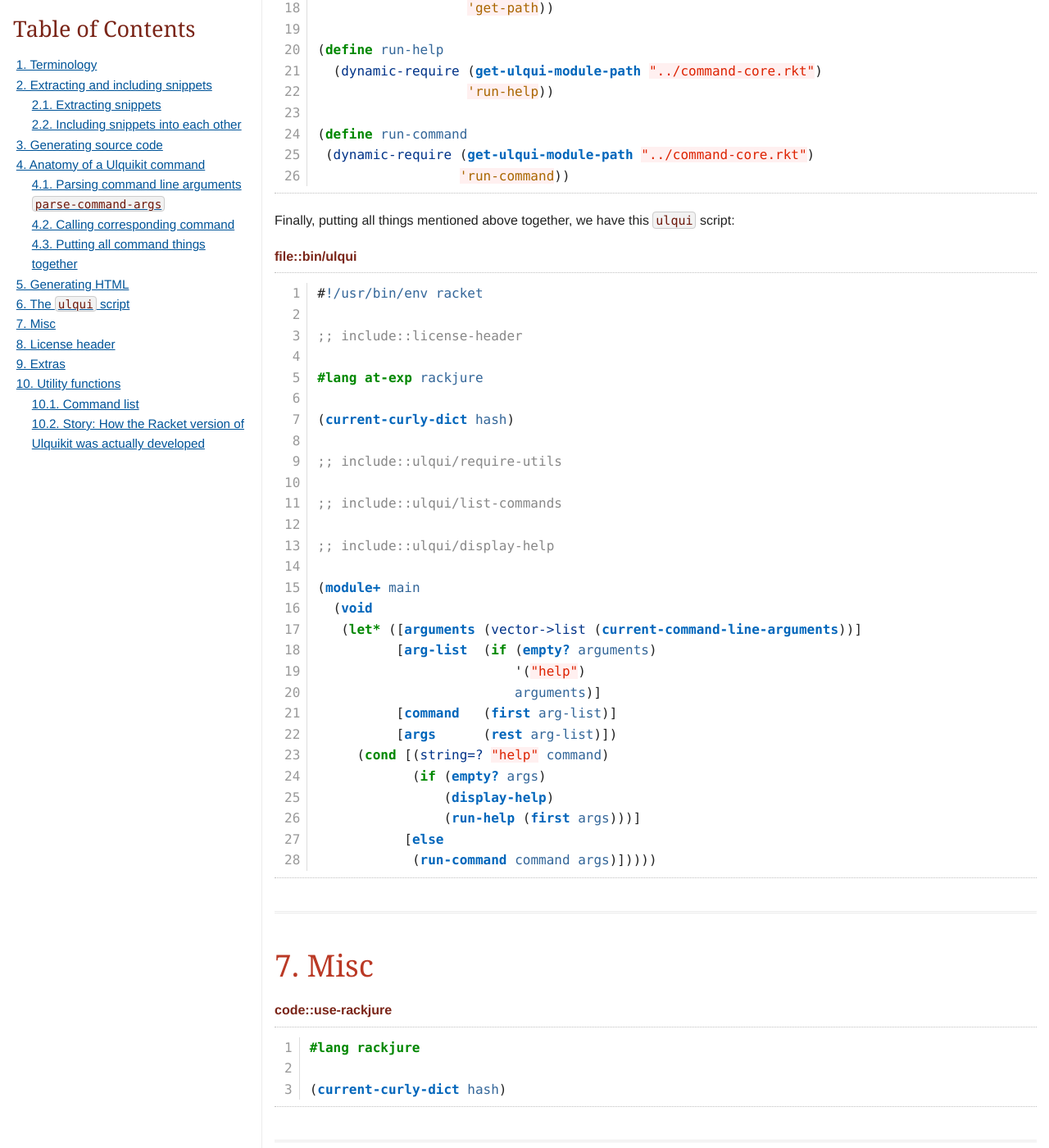
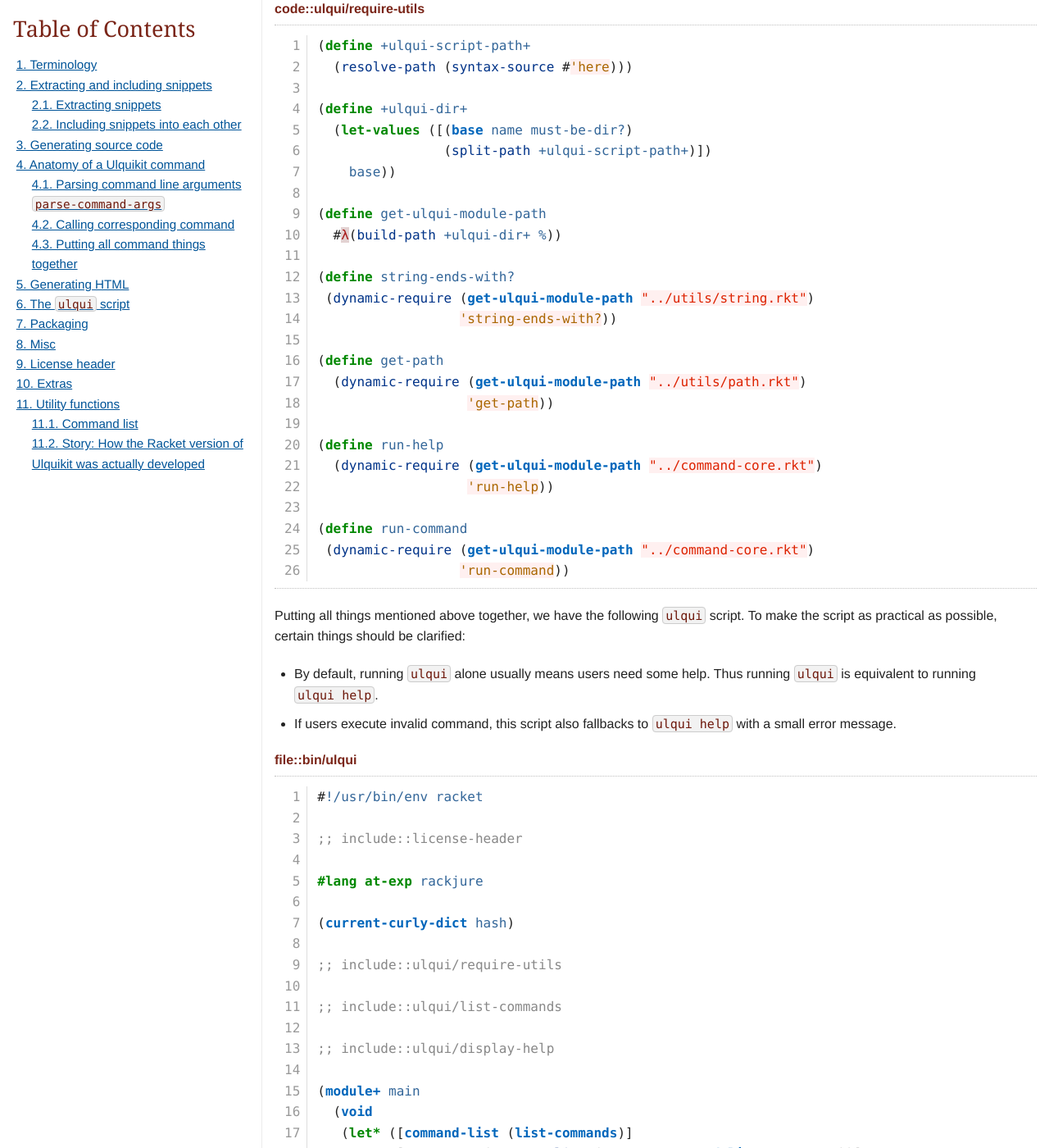
Before and after one commit to cmpitg/cmpitg.github.com, a Jekyll site: the page projects/ulquikit/How-It-Works.html, which Jekyll copies as it is, in a window 1280 px wide and 1400 px high, scrolled down 32514 px. Shown: the whole window at 82% size. Built offline with Jekyll 4.4.1, drawn with Linux system fonts in a browser that asks for light colours; nearby versions of some CDN libraries; some of the changed text lies outside the part shown.

Commit message:
Update Ulquikit

```diff
--- a/projects/ulquikit/How-It-Works.html
+++ b/projects/ulquikit/How-It-Works.html
@@ -451,14 +451,15 @@
 </li>
 <li><a href="#_generating_html">5. Generating HTML</a></li>
 <li><a href="#_the_code_ulqui_code_script">6. The <code>ulqui</code> script</a></li>
-<li><a href="#_misc">7. Misc</a></li>
-<li><a href="#_license_header">8. License header</a></li>
-<li><a href="#_extras">9. Extras</a></li>
-<li><a href="#_utility_functions">10. Utility functions</a></li>
+<li><a href="#_packaging">7. Packaging</a></li>
+<li><a href="#_misc">8. Misc</a></li>
+<li><a href="#_license_header">9. License header</a></li>
+<li><a href="#_extras">10. Extras</a></li>
+<li><a href="#_utility_functions">11. Utility functions</a></li>
 <li>
 <ul class="sectlevel2">
-<li><a href="#_command_list">10.1. Command list</a></li>
-<li><a href="#_story_how_the_racket_version_of_ulquikit_was_actually_developed">10.2. Story: How the Racket version of Ulquikit was actually developed</a></li>
+<li><a href="#_command_list">11.1. Command list</a></li>
+<li><a href="#_story_how_the_racket_version_of_ulquikit_was_actually_developed">11.2. Story: How the Racket version of Ulquikit was actually developed</a></li>
 </ul>
 </li>
 </ul>
@@ -797,6 +798,18 @@
 ----                            <i class="conum" data-value="4"></i><b>(4)</b></pre>
 </div>
 </div>
+<div class="paragraph">
+<p>or</p>
+</div>
+<div class="listingblock">
+<div class="content">
+<pre>[source]                        <i class="conum" data-value="2"></i><b>(2)</b>
+.code::title-of-the-code-block  <i class="conum" data-value="1"></i><b>(1)</b>
+----                            <i class="conum" data-value="3"></i><b>(3)</b>
+Content of the code block
+----                            <i class="conum" data-value="4"></i><b>(4)</b></pre>
+</div>
+</div>
 </li>
 <li>
 <p>A <em>file snippet</em> shares the same structure as a <em>code snippet</em>:</p>
@@ -804,6 +817,18 @@
 <div class="content">
 <pre>.file::title-of-the-code-block  <i class="conum" data-value="1"></i><b>(1)</b>
 [source]                        <i class="conum" data-value="2"></i><b>(2)</b>
+----                            <i class="conum" data-value="3"></i><b>(3)</b>
+Content of the code block
+----                            <i class="conum" data-value="4"></i><b>(4)</b></pre>
+</div>
+</div>
+<div class="paragraph">
+<p>or</p>
+</div>
+<div class="listingblock">
+<div class="content">
+<pre>[source]                        <i class="conum" data-value="2"></i><b>(2)</b>
+.file::title-of-the-code-block  <i class="conum" data-value="1"></i><b>(1)</b>
 ----                            <i class="conum" data-value="3"></i><b>(3)</b>
 Content of the code block
 ----                            <i class="conum" data-value="4"></i><b>(4)</b></pre>
@@ -959,14 +984,18 @@
 48
 49
 50
-51</div></td><td class="code"><span class="tok-c1">;; include::extract-snippets-from-file-helpers</span>
+51
+52
+53
+54
+55</div></td><td class="code"><span class="tok-c1">;; include::extract-snippets-from-file-helpers</span>
 
 <span class="tok-p">(</span><span class="tok-k">define </span><span class="tok-p">(</span><span class="tok-nf">extract-snippets-from-file</span> <span class="tok-nv">path</span><span class="tok-p">)</span>
   <span class="tok-p">(</span><span class="tok-k">let* </span><span class="tok-p">([</span><span class="tok-nf">file-content</span> <span class="tok-p">(</span><span class="tok-nf">read-file</span> <span class="tok-nv">path</span><span class="tok-p">)]</span>
          <span class="tok-p">[</span><span class="tok-nf">lines</span>        <span class="tok-p">(</span><span class="tok-nf">string-split</span> <span class="tok-nv">file-content</span> <span class="tok-s">&quot;\n&quot;</span> <span class="tok-kd">#:trim?</span> <span class="tok-no">#f</span><span class="tok-p">)]</span>
 
          <span class="tok-p">[</span><span class="tok-nf">snippets</span>        <span class="tok-p">(</span><span class="tok-nb">box </span><span class="tok-p">{</span><span class="tok-ss">&#39;file</span> <span class="tok-p">{}</span>
-                                <span class="tok-ss">&#39;code</span> <span class="tok-p">{}})]</span>
+                                      <span class="tok-ss">&#39;code</span> <span class="tok-p">{}})]</span>
 
          <span class="tok-p">[</span><span class="tok-nf">prev-prev-line</span>  <span class="tok-p">(</span><span class="tok-nb">box </span><span class="tok-s">&quot;&quot;</span><span class="tok-p">)]</span>
          <span class="tok-p">[</span><span class="tok-nf">prev-line</span>       <span class="tok-p">(</span><span class="tok-nb">box </span><span class="tok-s">&quot;&quot;</span><span class="tok-p">)]</span>
@@ -997,13 +1026,17 @@
                                         <span class="tok-kd">#:lines</span> <span class="tok-p">(</span><span class="tok-nb">unbox </span><span class="tok-nv">snippet-lines</span><span class="tok-p">)))]</span>
             <span class="tok-p">[(</span><span class="tok-nf">is-block-delimiter?</span> <span class="tok-nv">line</span><span class="tok-p">)</span>
 
-             <span class="tok-p">(</span><span class="tok-k">when </span><span class="tok-p">(</span><span class="tok-nf">is-block-title?</span> <span class="tok-p">(</span><span class="tok-nb">unbox </span><span class="tok-nv">prev-prev-line</span><span class="tok-p">))</span>
-               <span class="tok-p">(</span><span class="tok-nf">box-set!</span> <span class="tok-nv">inside-snippet</span> <span class="tok-no">#t</span><span class="tok-p">)</span>
-
-               <span class="tok-p">(</span><span class="tok-nf">box-set!</span> <span class="tok-nv">snippet-type</span> <span class="tok-p">(</span><span class="tok-nf">get-snippet-type</span> <span class="tok-p">(</span><span class="tok-nb">unbox </span><span class="tok-nv">prev-prev-line</span><span class="tok-p">)))</span>
-               <span class="tok-p">(</span><span class="tok-nf">box-set!</span> <span class="tok-nv">snippet-name</span> <span class="tok-p">(</span><span class="tok-nf">get-snippet-name</span> <span class="tok-p">(</span><span class="tok-nb">unbox </span><span class="tok-nv">prev-prev-line</span><span class="tok-p">)))</span>
-               <span class="tok-p">(</span><span class="tok-nf">box-set!</span> <span class="tok-nv">snippet-lines</span> <span class="tok-o">&#39;</span><span class="tok-p">())</span>
-               <span class="tok-p">(</span><span class="tok-nf">box-set!</span> <span class="tok-nv">snippet-linenum</span> <span class="tok-p">(</span><span class="tok-nf">dec</span> <span class="tok-nv">line-num</span><span class="tok-p">)))])</span>
+             <span class="tok-p">(</span><span class="tok-k">when </span><span class="tok-p">(</span><span class="tok-k">or </span><span class="tok-p">(</span><span class="tok-nf">is-block-title?</span> <span class="tok-p">(</span><span class="tok-nb">unbox </span><span class="tok-nv">prev-prev-line</span><span class="tok-p">))</span>
+                       <span class="tok-p">(</span><span class="tok-nf">is-block-title?</span> <span class="tok-p">(</span><span class="tok-nb">unbox </span><span class="tok-nv">prev-line</span><span class="tok-p">)))</span>
+               <span class="tok-p">(</span><span class="tok-k">let </span><span class="tok-p">([</span><span class="tok-nf">title-line</span> <span class="tok-p">(</span><span class="tok-k">if </span><span class="tok-p">(</span><span class="tok-nf">is-block-title?</span> <span class="tok-p">(</span><span class="tok-nb">unbox </span><span class="tok-nv">prev-prev-line</span><span class="tok-p">))</span>
+                                     <span class="tok-p">(</span><span class="tok-nb">unbox </span><span class="tok-nv">prev-prev-line</span><span class="tok-p">)</span>
+                                     <span class="tok-p">(</span><span class="tok-nb">unbox </span><span class="tok-nv">prev-line</span><span class="tok-p">))])</span>
+                 <span class="tok-p">(</span><span class="tok-nf">box-set!</span> <span class="tok-nv">inside-snippet</span> <span class="tok-no">#t</span><span class="tok-p">)</span>
+
+                 <span class="tok-p">(</span><span class="tok-nf">box-set!</span> <span class="tok-nv">snippet-type</span> <span class="tok-p">(</span><span class="tok-nf">get-snippet-type</span> <span class="tok-nv">title-line</span><span class="tok-p">))</span>
+                 <span class="tok-p">(</span><span class="tok-nf">box-set!</span> <span class="tok-nv">snippet-name</span> <span class="tok-p">(</span><span class="tok-nf">get-snippet-name</span> <span class="tok-nv">title-line</span><span class="tok-p">))</span>
+                 <span class="tok-p">(</span><span class="tok-nf">box-set!</span> <span class="tok-nv">snippet-lines</span> <span class="tok-o">&#39;</span><span class="tok-p">())</span>
+                 <span class="tok-p">(</span><span class="tok-nf">box-set!</span> <span class="tok-nv">snippet-linenum</span> <span class="tok-p">(</span><span class="tok-nf">dec</span> <span class="tok-nv">line-num</span><span class="tok-p">))))])</span>
 
       <span class="tok-c1">;; Always update previous line</span>
       <span class="tok-p">(</span><span class="tok-nf">box-set!</span> <span class="tok-nv">prev-prev-line</span> <span class="tok-p">(</span><span class="tok-nb">unbox </span><span class="tok-nv">prev-line</span><span class="tok-p">))</span>
@@ -1390,8 +1423,8 @@
                          <span class="tok-s">&quot;&quot;</span>
                          <span class="tok-s">&quot;Just a hello world program&quot;</span>
                          <span class="tok-s">&quot;&quot;</span>
+                         <span class="tok-s">&quot;[source,racket,linenums]&quot;</span>
                          <span class="tok-s">&quot;.file::/tmp/tmp.rkt&quot;</span>
-                         <span class="tok-s">&quot;[source,racket,linenums]&quot;</span>
                          <span class="tok-s">&quot;----&quot;</span>
                          <span class="tok-p">(</span><span class="tok-nf">expected-file-snippets</span> <span class="tok-s">&quot;/tmp/tmp.rkt&quot;</span><span class="tok-p">)</span>
                          <span class="tok-s">&quot;----&quot;</span>
@@ -3052,8 +3085,21 @@
 </div>
 </div>
 <div class="paragraph">
-<p>Finally, putting all things mentioned above together, we have this <code>ulqui</code>
-script:</p>
+<p>Putting all things mentioned above together, we have the following <code>ulqui</code>
+script.  To make the script as practical as possible, certain things should be
+clarified:</p>
+</div>
+<div class="ulist">
+<ul>
+<li>
+<p>By default, running <code>ulqui</code> alone usually means users need some help.  Thus
+running <code>ulqui</code> is equivalent to running <code>ulqui help</code>.</p>
+</li>
+<li>
+<p>If users execute invalid command, this script also fallbacks to <code>ulqui
+help</code> with a small error message.</p>
+</li>
+</ul>
 </div>
 <div class="listingblock">
 <div class="title">file::bin/ulqui</div>
@@ -3085,7 +3131,11 @@
 25
 26
 27
-28</div></td><td class="code"><span class="tok-o">#</span><span class="tok-nv">!/usr/bin/env</span> <span class="tok-nv">racket</span>
+28
+29
+30
+31
+32</div></td><td class="code"><span class="tok-o">#</span><span class="tok-nv">!/usr/bin/env</span> <span class="tok-nv">racket</span>
 
 <span class="tok-c1">;; include::license-header</span>
 
@@ -3101,7 +3151,8 @@
 
 <span class="tok-p">(</span><span class="tok-nf">module+</span> <span class="tok-nv">main</span>
   <span class="tok-p">(</span><span class="tok-nf">void</span>
-   <span class="tok-p">(</span><span class="tok-k">let* </span><span class="tok-p">([</span><span class="tok-nf">arguments</span> <span class="tok-p">(</span><span class="tok-nb">vector-&gt;list </span><span class="tok-p">(</span><span class="tok-nf">current-command-line-arguments</span><span class="tok-p">))]</span>
+   <span class="tok-p">(</span><span class="tok-k">let* </span><span class="tok-p">([</span><span class="tok-nf">command-list</span> <span class="tok-p">(</span><span class="tok-nf">list-commands</span><span class="tok-p">)]</span>
+          <span class="tok-p">[</span><span class="tok-nf">arguments</span> <span class="tok-p">(</span><span class="tok-nb">vector-&gt;list </span><span class="tok-p">(</span><span class="tok-nf">current-command-line-arguments</span><span class="tok-p">))]</span>
           <span class="tok-p">[</span><span class="tok-nf">arg-list</span>  <span class="tok-p">(</span><span class="tok-k">if </span><span class="tok-p">(</span><span class="tok-nf">empty?</span> <span class="tok-nv">arguments</span><span class="tok-p">)</span>
                          <span class="tok-o">&#39;</span><span class="tok-p">(</span><span class="tok-s">&quot;help&quot;</span><span class="tok-p">)</span>
                          <span class="tok-nv">arguments</span><span class="tok-p">)]</span>
@@ -3111,6 +3162,9 @@
             <span class="tok-p">(</span><span class="tok-k">if </span><span class="tok-p">(</span><span class="tok-nf">empty?</span> <span class="tok-nv">args</span><span class="tok-p">)</span>
                 <span class="tok-p">(</span><span class="tok-nf">display-help</span><span class="tok-p">)</span>
                 <span class="tok-p">(</span><span class="tok-nf">run-help</span> <span class="tok-p">(</span><span class="tok-nf">first</span> <span class="tok-nv">args</span><span class="tok-p">)))]</span>
+           <span class="tok-p">[(</span><span class="tok-nb">not </span><span class="tok-p">(</span><span class="tok-nb">member </span><span class="tok-nv">command</span> <span class="tok-nv">command-list</span><span class="tok-p">))</span>
+            <span class="tok-p">(</span><span class="tok-nb">displayln </span><span class="tok-p">(</span><span class="tok-nf">str</span> <span class="tok-s">&quot;-&gt; Invalid command &quot;</span> <span class="tok-nv">command</span> <span class="tok-s">&quot;.\n&quot;</span><span class="tok-p">))</span>
+            <span class="tok-p">(</span><span class="tok-nf">display-help</span><span class="tok-p">)]</span>
            <span class="tok-p">[</span><span class="tok-nf">else</span>
             <span class="tok-p">(</span><span class="tok-nf">run-command</span> <span class="tok-nv">command</span> <span class="tok-nv">args</span><span class="tok-p">)]))))</span>
 </td></tr></table></code></pre>
@@ -3119,7 +3173,13 @@
 </div>
 </div>
 <div class="sect1">
-<h2 id="_misc">7. Misc</h2>
+<h2 id="_packaging">7. Packaging</h2>
+<div class="sectionbody">
+
+</div>
+</div>
+<div class="sect1">
+<h2 id="_misc">8. Misc</h2>
 <div class="sectionbody">
 <div class="listingblock">
 <div class="title">code::use-rackjure</div>
@@ -3168,23 +3228,23 @@
 </div>
 </div>
 <div class="sect1">
-<h2 id="_extras">9. Extras</h2>
+<h2 id="_extras">10. Extras</h2>
 <div class="sectionbody">
 
 </div>
 </div>
 <div class="sect1">
-<h2 id="_utility_functions">10. Utility functions</h2>
+<h2 id="_utility_functions">11. Utility functions</h2>
 <div class="sectionbody">
 <div class="paragraph">
 <p>See <a href="Utilities.html">Utilities</a>.</p>
 </div>
 <div class="sect2">
-<h3 id="_command_list">10.1. Command list</h3>
+<h3 id="_command_list">11.1. Command list</h3>
 
 </div>
 <div class="sect2">
-<h3 id="_story_how_the_racket_version_of_ulquikit_was_actually_developed">10.2. Story: How the Racket version of Ulquikit was actually developed</h3>
+<h3 id="_story_how_the_racket_version_of_ulquikit_was_actually_developed">11.2. Story: How the Racket version of Ulquikit was actually developed</h3>
 
 </div>
 </div>
```
Also changed, not shown: other parts of projects/ulquikit/How-It-Works.html (+2 -2 lines).
